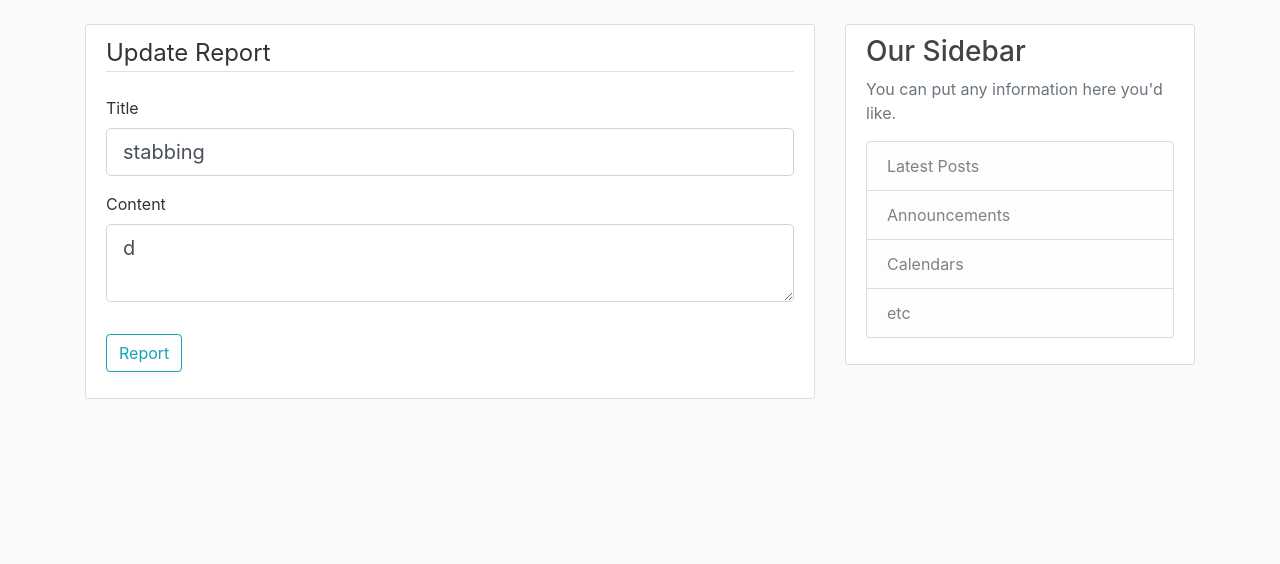
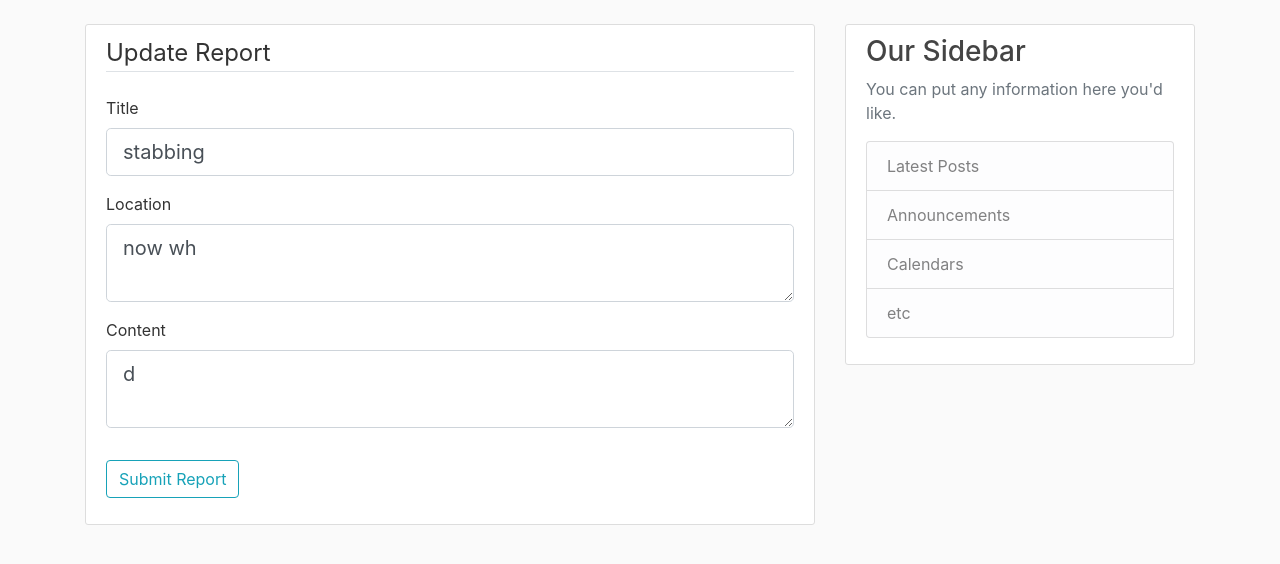
Before and after one commit to Daniel-Persaud/WITM-Hackathon, a Flask app: page /report/1/update in a window 1280 px wide. Shown: the part 56-620 px from the top of the page. Run offline with Flask 2, Linux system fonts and the light colour scheme; data comes from the database, SQL or seed files in the repository; both versions use the stored data as it was after the commit; some libraries are stand-ins or nearby versions.

Commit message:
Added ability to include location in report

```diff
--- a/safe_to/safeto/forms.py
+++ b/safe_to/safeto/forms.py
@@ -1,9 +1,10 @@
 from flask_wtf import FlaskForm
-from wtforms import StringField, SubmitField, BooleanField, TextAreaField
+from wtforms import StringField, SubmitField, TextAreaField, DateTimeField
 from wtforms.validators import DataRequired, Length, EqualTo, ValidationError
 from safeto.models import Post
 
 class ReportForm(FlaskForm):
     title = StringField('Title', validators=[DataRequired()])
+    location = TextAreaField('Location', validators=[DataRequired()])
     content = TextAreaField('Content', validators=[DataRequired()])
-    submit = SubmitField('Report')
+    submit = SubmitField('Submit Report')
--- a/safe_to/safeto/models.py
+++ b/safe_to/safeto/models.py
@@ -1,11 +1,11 @@
 from datetime import datetime
 from safeto import db
-
 
 class Post(db.Model):
     id = db.Column(db.Integer, primary_key=True)
     title = db.Column(db.String(100), nullable=False)
-    date_posted = db.Column(db.DateTime, nullable=False, default=datetime.utcnow)
+    date_posted = db.Column(db.DateTime, nullable=False, default=datetime.now)
+    location = db.Column(db.Text, nullable=False)
     content = db.Column(db.Text, nullable=False)
 
     def __repr__(self):
--- a/safe_to/safeto/routes.py
+++ b/safe_to/safeto/routes.py
@@ -19,7 +19,7 @@ def about():
 def new_report():
     form = ReportForm()
     if form.validate_on_submit():
-        post = Post(title=form.title.data, content=form.content.data)
+        post = Post(title=form.title.data, location=form.location.data, content=form.content.data)
         db.session.add(post)
         db.session.commit()
         flash('Your report has been submitted!', 'success')
@@ -39,12 +39,14 @@ def update_report(report_id):
     if form.validate_on_submit():
         post.title = form.title.data
         post.content = form.content.data
+        post.location = form.location.data
         db.session.commit()
         flash('Your post has been updated!', 'success')
         return redirect(url_for('report', report_id=post.id))
     elif request.method == 'GET':
         form.title.data = post.title
         form.content.data = post.content
+        form.location.data = post.location
     return render_template('create_report.html', title='Update Report',
                            form=form, legend='Update Report')
 
--- a/safe_to/safeto/templates/create_report.html
+++ b/safe_to/safeto/templates/create_report.html
@@ -16,6 +16,19 @@
                     </div>
                 {% else %}
                     {{ form.title(class="form-control form-control-lg") }}
+                {% endif %}
+            </div>
+            <div class="form-group">
+                {{ form.location.label(class="form-control-label") }}
+                {% if form.location.errors %}
+                    {{ form.location(class="form-control form-control-lg is-invalid") }}
+                    <div class="invalid-feedback">
+                        {% for error in form.location.errors %}
+                            <span>{{ error }}</span>
+                        {% endfor %}
+                    </div>
+                {% else %}
+                    {{ form.location(class="form-control form-control-lg") }}
                 {% endif %}
             </div>
             <div class="form-group">
--- a/safe_to/safeto/templates/home.html
+++ b/safe_to/safeto/templates/home.html
@@ -7,6 +7,7 @@
               <small class="text-muted">{{ post.date_posted.strftime("%d/%m/%Y, %H:%M") }}</small>
             </div>
             <h2><a class="article-title" href="{{ url_for('report', report_id=post.id) }}">{{ post.title }}</a></h2>
+            <h6 class="text-muted">{{ post.location }}</h6>
             <p class="article-content">{{ post.content }}</p>
           </div>
         </article>
--- a/safe_to/safeto/templates/report.html
+++ b/safe_to/safeto/templates/report.html
@@ -10,6 +10,7 @@
         </div>
       </div>
       <h2 class="'article-title">{{ post.title }}</h2>
+      <h6 class="text-muted">{{ post.location }}</h6>
       <p class="article-content">{{ post.content }}</p>
     </div>
   </article>
```
Also changed, not shown: safe_to/instance/site.db.
